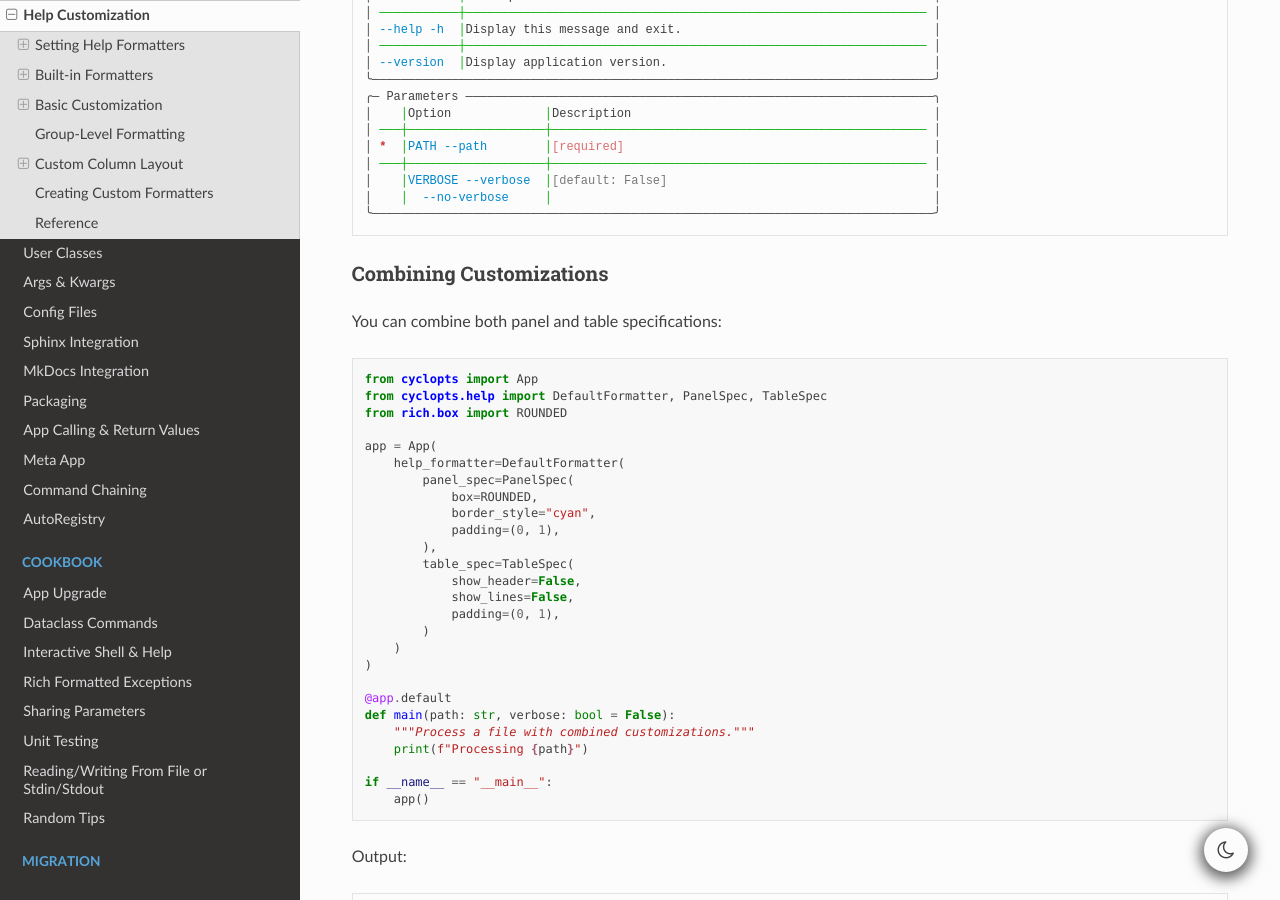
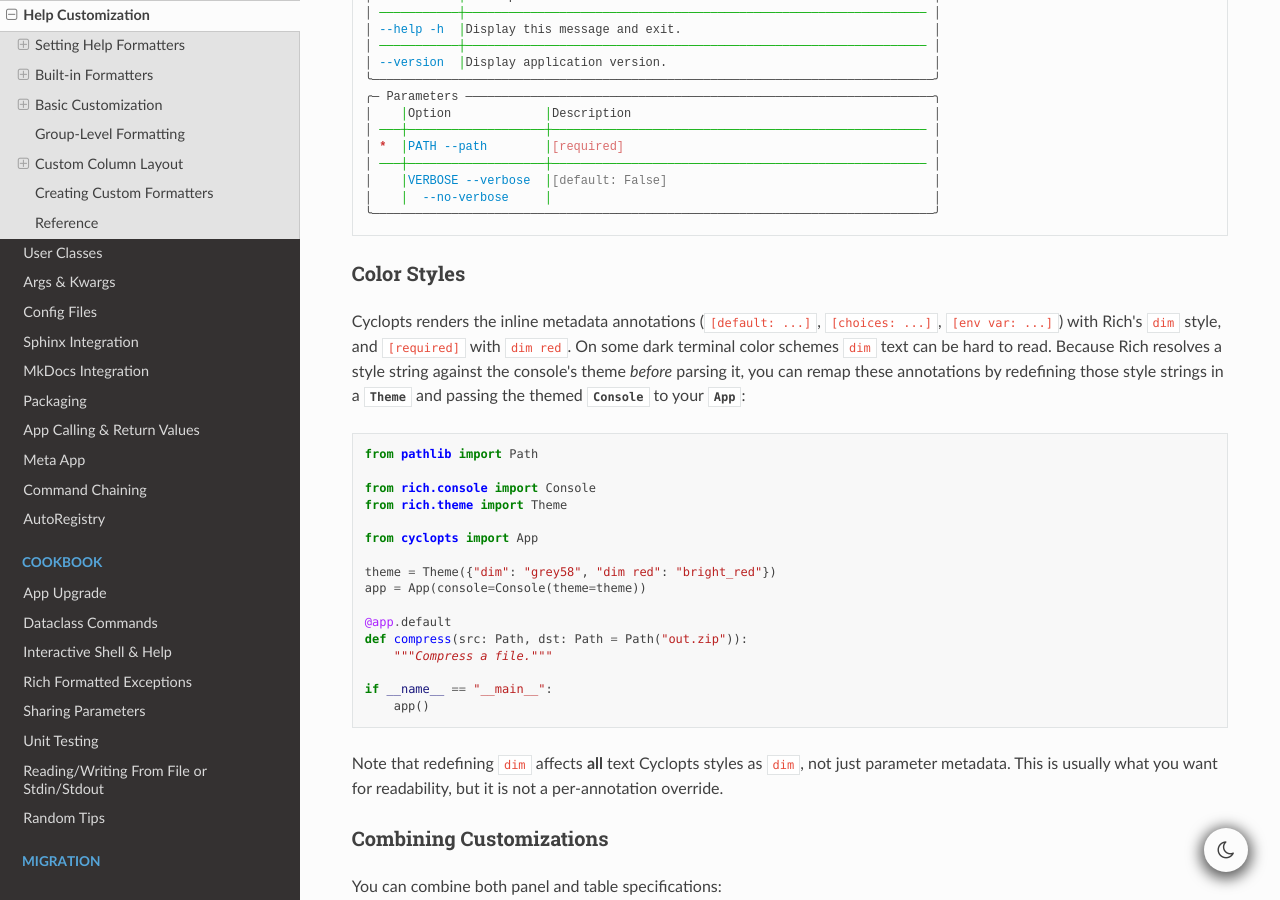
Before and after one commit to BrianPugh/cyclopts, a Sphinx documentation site: the page built from docs/source/help_customization.rst, in a window 1280 px wide and 900 px high, scrolled down 4565 px. Built offline with Sphinx 7.4.7 and the Read the Docs theme 3.1.0, drawn with Linux system fonts in a browser that asks for light colours; the version number could not be read and is left out.

Commit message:
docs(help): document remapping metadata annotation styles via theme
Add a "Color Styles" section to the Help Customization page explaining how
to override the dim/dim-red styles Cyclopts uses for [default], [choices],
[env var], and [required] annotations, which can be hard to read on some dark
terminal color schemes. Passing a Rich Console with a Theme that redefines the
"dim" and "dim red" style strings remaps the annotations without any code
change. Addresses #914.

Co-Authored-By: Claude Opus 4.8 <noreply@anthropic.com>
Claude-Session: https://claude.ai/code/session_011WE8dwp31qaWLqDcd2Ta4S

```diff
--- a/docs/source/help_customization.rst
+++ b/docs/source/help_customization.rst
@@ -279,6 +279,40 @@ Output:
    │    <span style="color: #00aa00">│</span><span style="color: #0088cc">  --no-verbose</span>     <span style="color: #00aa00">│</span>                                                     │
    ╰──────────────────────────────────────────────────────────────────────────────╯</pre>
    </div>
+
+Color Styles
+^^^^^^^^^^^^
+
+Cyclopts renders the inline metadata annotations (``[default: ...]``,
+``[choices: ...]``, ``[env var: ...]``) with Rich's ``dim`` style, and
+``[required]`` with ``dim red``. On some dark terminal color schemes ``dim``
+text can be hard to read. Because Rich resolves a style string against the
+console's theme *before* parsing it, you can remap these annotations by
+redefining those style strings in a :class:`~rich.theme.Theme` and passing the
+themed :class:`~rich.console.Console` to your :class:`~cyclopts.App`:
+
+.. code-block:: python
+
+   from pathlib import Path
+
+   from rich.console import Console
+   from rich.theme import Theme
+
+   from cyclopts import App
+
+   theme = Theme({"dim": "grey58", "dim red": "bright_red"})
+   app = App(console=Console(theme=theme))
+
+   @app.default
+   def compress(src: Path, dst: Path = Path("out.zip")):
+       """Compress a file."""
+
+   if __name__ == "__main__":
+       app()
+
+Note that redefining ``dim`` affects **all** text Cyclopts styles as ``dim``,
+not just parameter metadata. This is usually what you want for readability, but
+it is not a per-annotation override.
 
 Combining Customizations
 ^^^^^^^^^^^^^^^^^^^^^^^^
```
